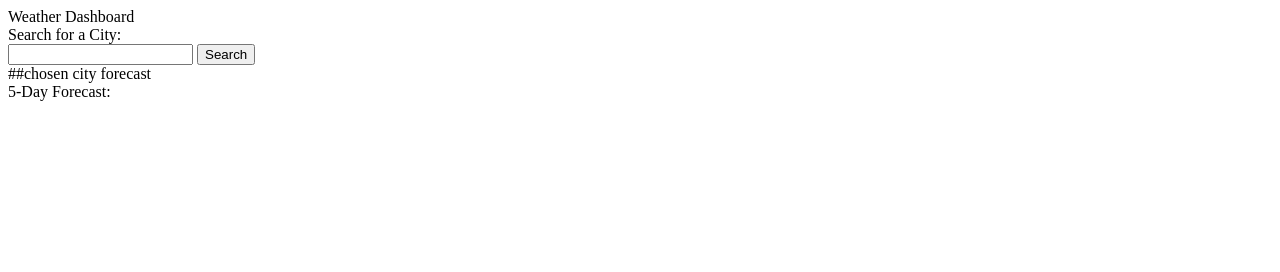
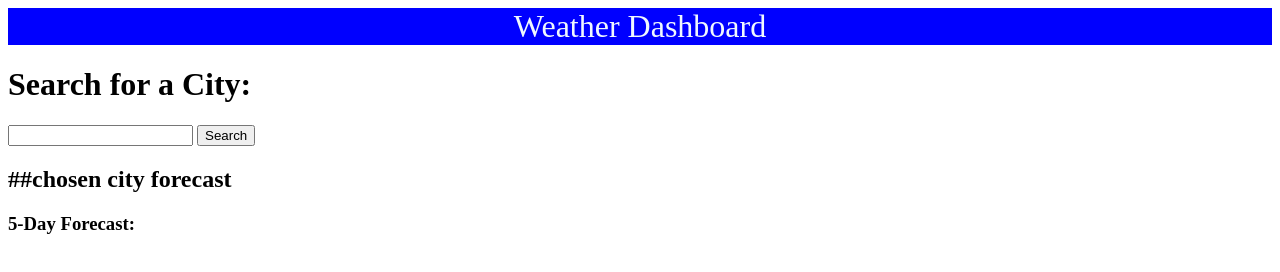
Before and after one commit to MrPerry365/weather-dashboard, a plain HTML site: page index.html in a window 1280 px wide. Drawn offline with Linux system fonts and the light colour scheme.

Commit message:
add style to html

```diff
--- a/index.html
+++ b/index.html
@@ -13,19 +13,23 @@
 
     <!--search and history buttons-->
     <div>
-        <div>Search for a City:</div>
+        <h1>Search for a City:</h1>
         <input type="text">
-        <button>Search</button>
+        <button id="citySearch">Search</button>
 
     </div>
     <!--main weather display-->
-    <div>
+    <h2>
         ##chosen city forecast
-    </div>
+    </h2>
 
-    <div>
+    <h3>
         5-Day Forecast:
-    </div>
+    </h3>
+    <div></div>
+    <div></div>
+    <div></div>
+    <div></div>
     <div></div>
 
     <!--five day forecast-->
--- a/style.css
+++ b/style.css
@@ -0,0 +1,6 @@
+header {
+    text-align: center;
+    color: aliceblue;
+    font-size: 2rem;
+    background-color: blue;
+}
```
